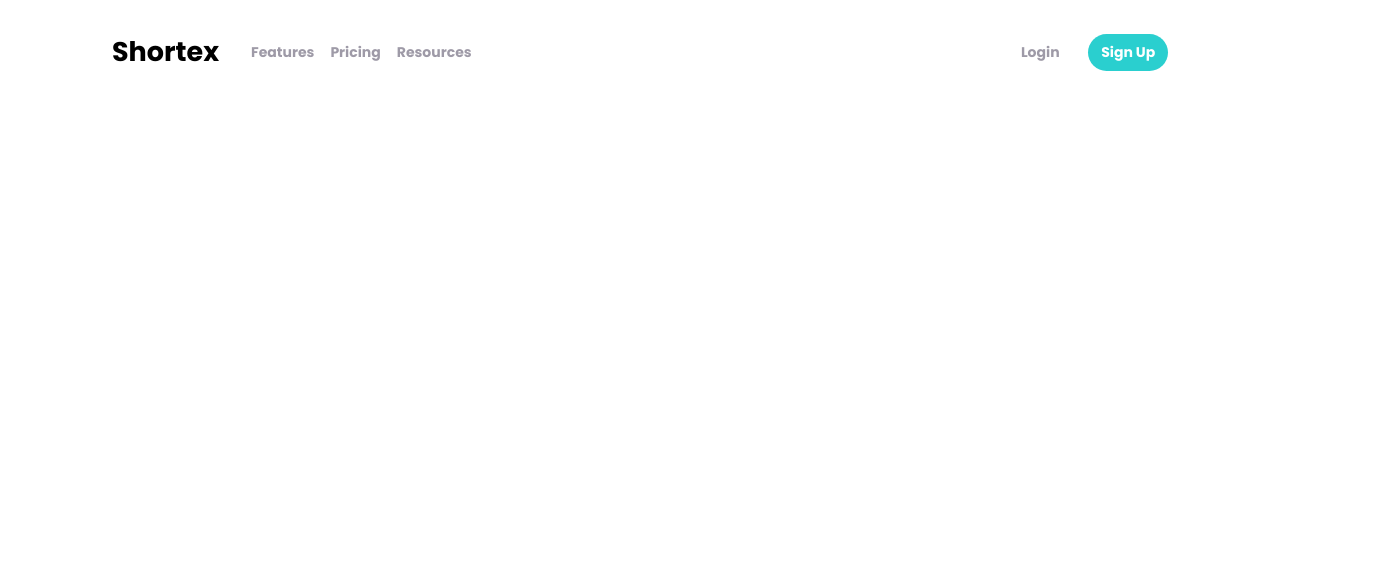
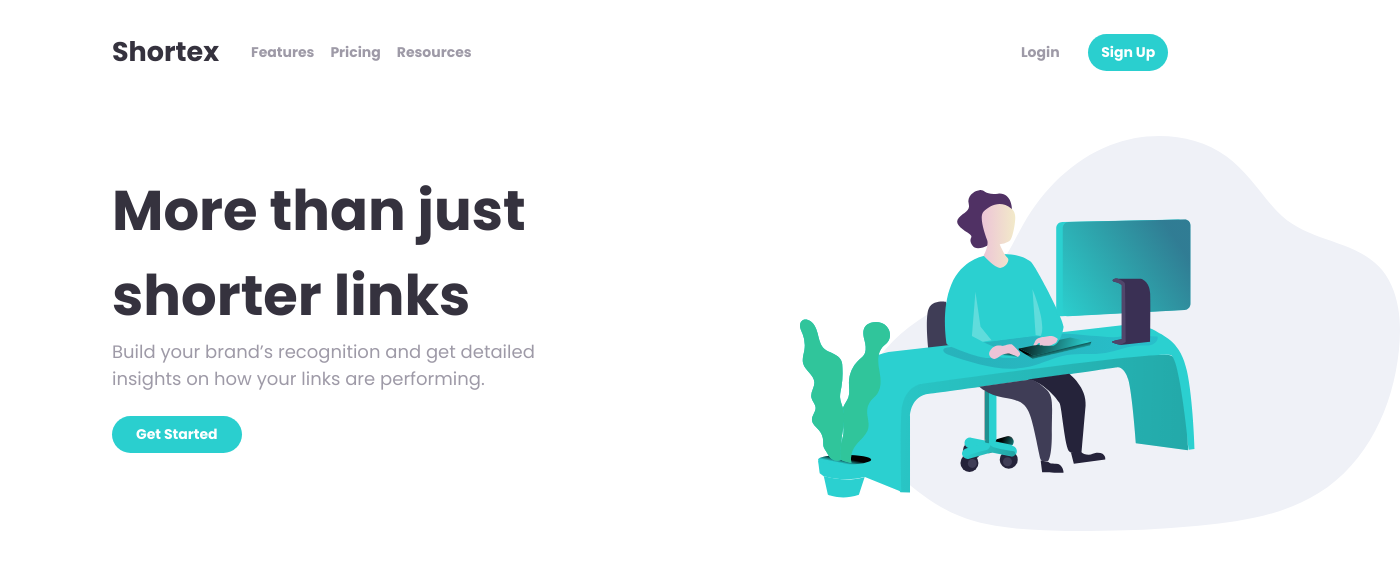
Before and after one commit to DeveloperAspire/sura, a React (Create React App) app: page / in a window 1280 px wide. Shown: the top 570 px of the page, 1400 px wide, since content can reach past the window. Built offline with nearby package versions, Linux system fonts and the light colour scheme.

Commit message:
Built the hero sectionand adjusted some styling on the Header component

```diff
--- a/src/App.js
+++ b/src/App.js
@@ -1,11 +1,13 @@
 import React from 'react'
 import Header from './components/Layout/Header'
+import Hero from './components/Layout/Hero'
 import './App.css';
 
 function App() {
   return (
     <React.Fragment>
      <Header/>
+     <Hero/>
 
     </React.Fragment>
   );
--- a/src/components/Layout/Header.module.css
+++ b/src/components/Layout/Header.module.css
@@ -12,6 +12,7 @@
 }
 .info h1{
       margin-right: 2rem;
+      color:hsl(255, 11%, 22%);
 }
 .info ul{
       margin: 0;
--- /dev/null
+++ b/src/components/Layout/Hero.jsx
@@ -0,0 +1,22 @@
+import React from 'react'
+
+import classes from './Hero.module.css'
+import image from '../../images/illustration-working.svg'
+
+const Hero = () => {
+ return (
+   <main className={classes.hero}>
+     <div className={classes["hero--description"]}>
+       <h1>More than just shorter links</h1>
+       <p className={classes.text}>
+         Build your brand’s recognition and get detailed insights on how your
+         links are performing.
+       </p>
+       <p className={classes.button}>Get Started</p>
+     </div>
+     <img src={image} alt="" className={classes.img} />
+   </main>
+ );
+}
+
+export default Hero
--- /dev/null
+++ b/src/components/Layout/Hero.module.css
@@ -0,0 +1,39 @@
+.hero{
+      display: grid;
+      grid-template-columns: 1fr 1fr;
+      margin-top: 2rem;
+      padding-left: 7rem;
+      /* align-items: center; */
+}
+.hero--description{
+      margin-top: 2rem;
+      padding-right: 6rem;
+}
+.hero--description h1{
+      font-weight: 700;
+      font-size: 3.5rem;
+      color: hsl(255, 11%, 22%);
+      margin: 0;
+}
+.text{
+      color:hsl(257, 7%, 63%);
+}
+.img{
+      width: 600px;
+      transform: translateX(20%);
+}
+.button{
+      border:none;
+      display: inline-block;
+      margin-top: 1.5rem;
+      padding:.5rem 1.5rem;
+      font-size: 14px;
+      border-top-right-radius: 1.5rem;
+      border-bottom-right-radius: 1.5rem;
+      border-top-left-radius: 1.5rem;
+      border-bottom-left-radius: 1.5rem;
+      background-color: transparent;
+       background-color: hsl(180, 66%, 49%);
+      font-weight: 700;
+      color:white;
+}
```
Also changed, not shown: src/components/Layout/Details.jsx (added, +7 -0 lines).
